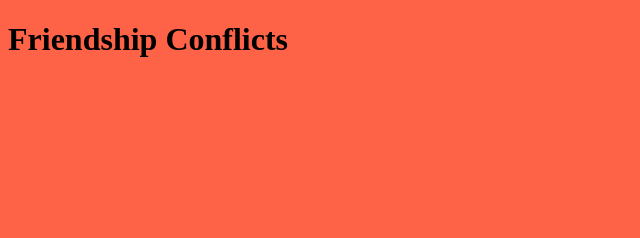
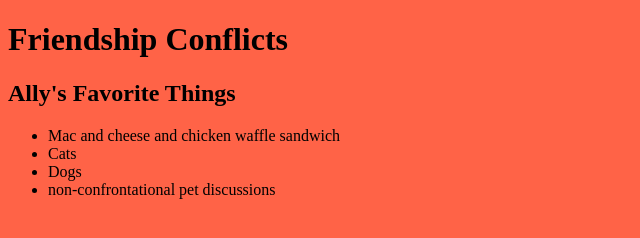
Before and after one commit to LukeSchlangen/git-friendship-conflicts, a plain HTML site: page index.html in a window 1280 px wide. Shown: the whole page, without its empty margins (0-640 px from the left). Drawn offline with Linux system fonts and the light colour scheme.

Commit message:
Adding allys favorite things

```diff
--- a/index.html
+++ b/index.html
@@ -13,6 +13,12 @@
     </head>
     <body>
         <h1>Friendship Conflicts</h1>
-
+        <h2>Ally's Favorite Things</h2>
+        <ul>
+            <li>Mac and cheese and chicken waffle sandwich</li>
+            <li>Cats</li>
+            <li>Dogs</li>
+            <li>non-confrontational pet discussions</li>
+        </ul>
     </body>
 </html>
```
